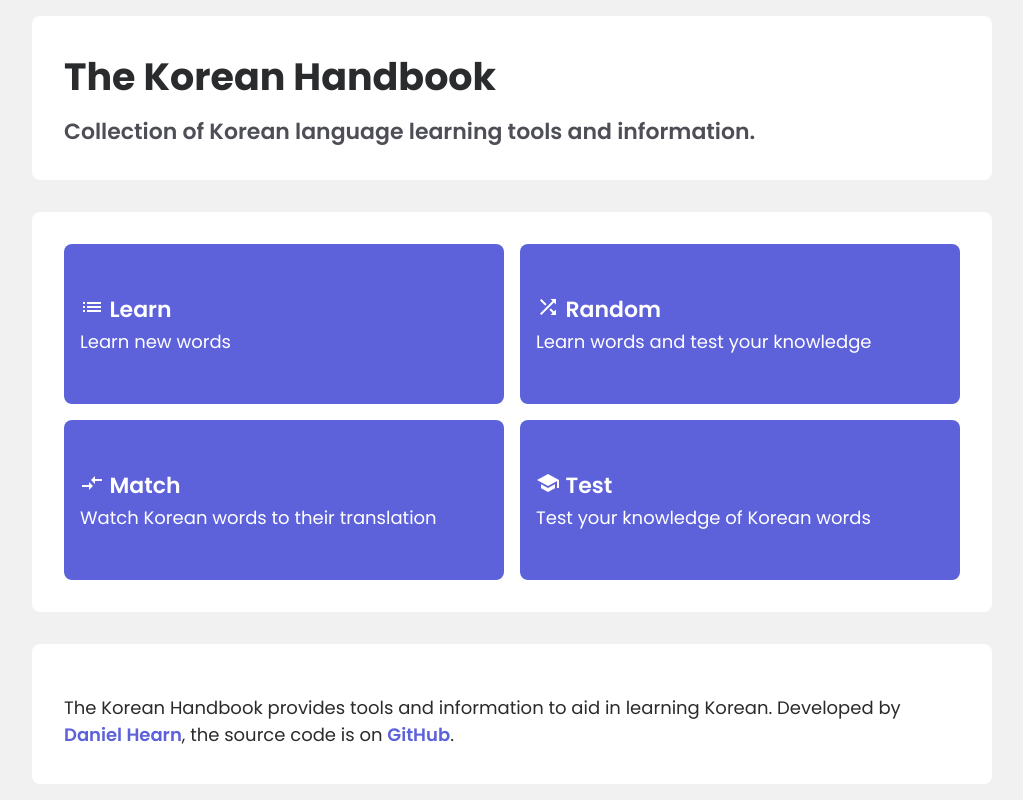
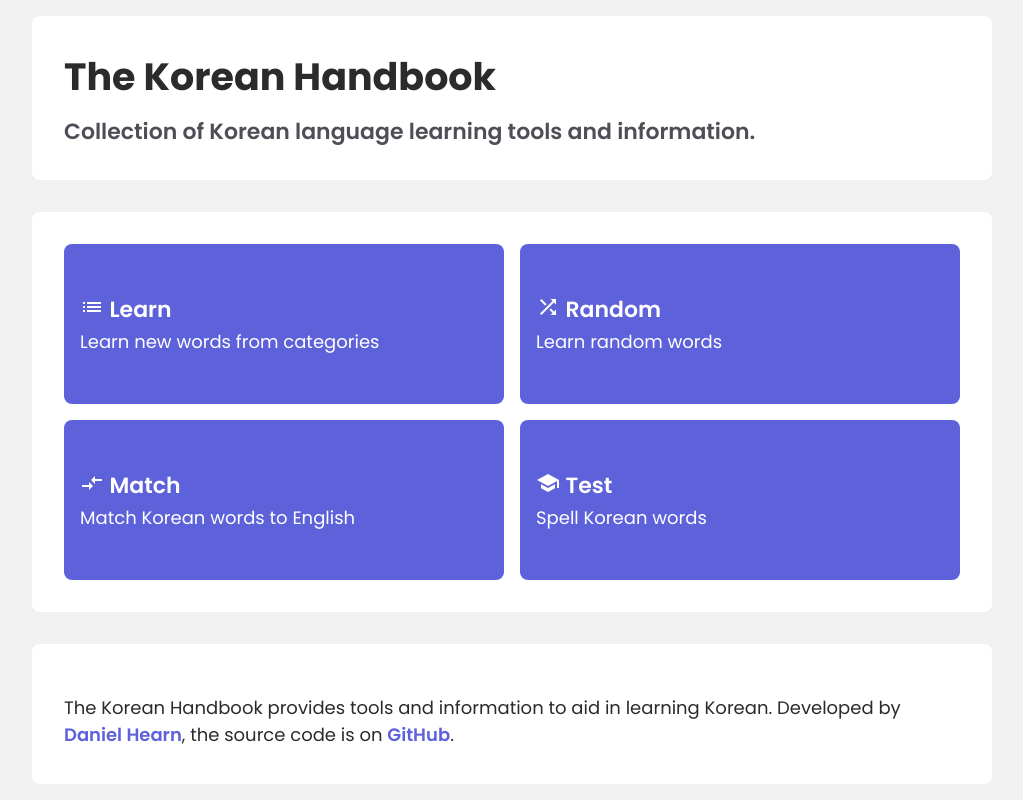
Before and after one commit to DanielHearn/korean-handbook, a Vue app: page / in a window 1280 px wide. Shown: the whole page, without its empty margins (112-1135 px from the left). Built offline with nearby package versions, Linux system fonts and the light colour scheme.

Commit message:
Improve page descriptions

```diff
--- a/src/static/utilities.js
+++ b/src/static/utilities.js
@@ -26,28 +26,28 @@
       slug: 'info',
       url: `/content/${id}/info`,
       icon: 'list',
-      description: 'Learn new words',
+      description: 'Learn new words from categories',
     },
     {
       name: 'Random',
       slug: 'random',
       url: `/content/${id}/random`,
       icon: 'shuffle',
-      description: 'Learn words and test your knowledge',
+      description: 'Learn random words',
     },
     {
       name: 'Match',
       slug: 'match',
       url: `/content/${id}/match`,
       icon: 'compare_arrows',
-      description: 'Watch Korean words to their translation',
+      description: 'Match Korean words to English',
     },
     {
       name: 'Test',
       slug: 'test',
       url: `/content/${id}/test`,
       icon: 'school',
-      description: 'Test your knowledge of Korean words',
+      description: 'Spell Korean words',
     },
   ];
 
```
